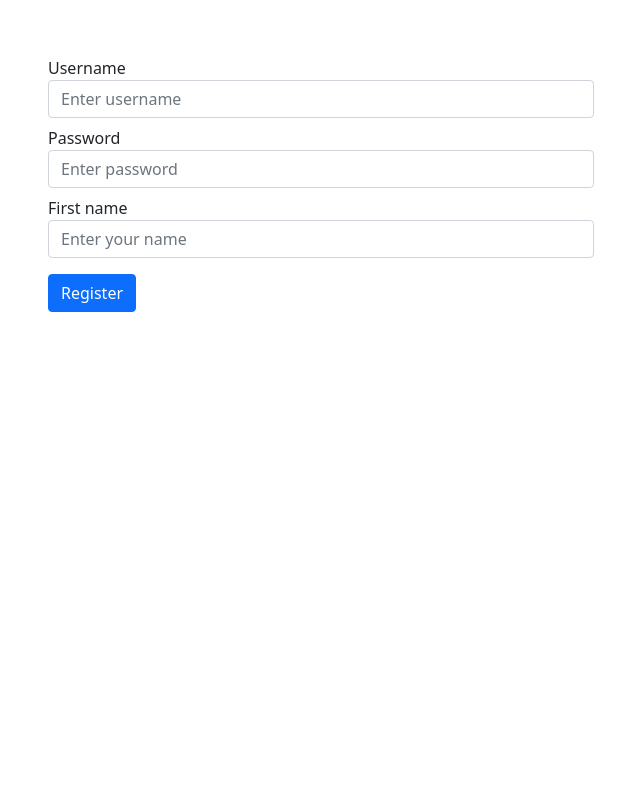
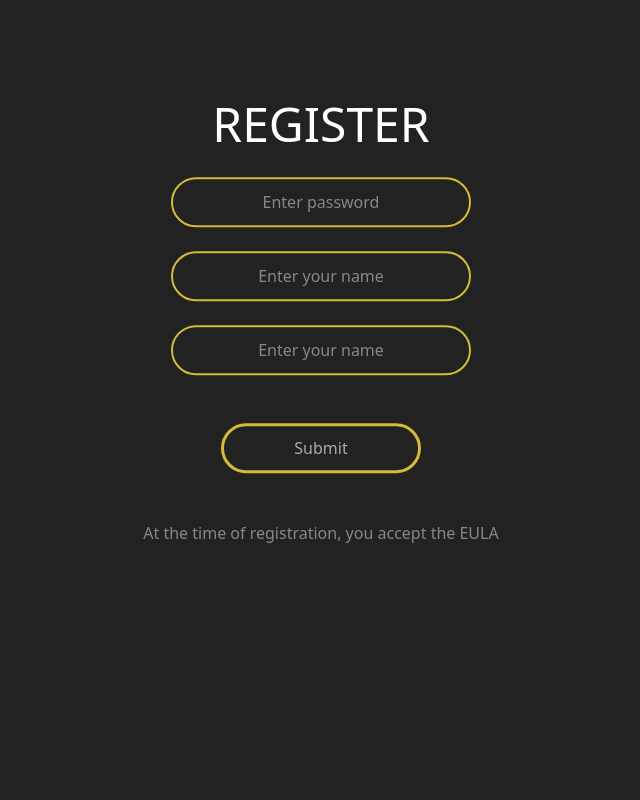
Before and after one commit to Arsenowy/famatech-backend, a PHP site: page /admin/register.php in a window 1280 px wide. Shown: the whole page, without its empty margins (319-959 px from the left). Run offline with PHP 8.4, Linux system fonts and the light colour scheme; some libraries are stand-ins or nearby versions.

Commit message:
Add design of login, register pages

```diff
--- a/src/admin/includes/header.php
+++ b/src/admin/includes/header.php
@@ -10,6 +10,7 @@
     <meta name="viewport" content="width=device-width, initial-scale=1.0">
     <title>Document</title>
     <link href="https://cdn.jsdelivr.net/npm/bootstrap@5.0.0-beta2/dist/css/bootstrap.min.css" rel="stylesheet" integrity="sha384-BmbxuPwQa2lc/FVzBcNJ7UAyJxM6wuqIj61tLrc4wSX0szH/Ev+nYRRuWlolflfl" crossorigin="anonymous">
+    <link rel="stylesheet" href="style.css">
 </head>
 
 <body>
--- a/src/admin/register.php
+++ b/src/admin/register.php
@@ -26,26 +26,24 @@ if (isset($_POST['create'])) {
 
 ?>
 
-<div class="container">
-    <div class="row d-flex justify-content-center my-5">
-        <div class="col-6">
+<div class="form_container">
+	<div class="form_row">
 		<form method="POST">
-                <h4 class="bg-danger"><?php echo $the_message ?></h4>
+			<h1 class="form_title">Register</h1>
 			<div class="form-group my-2">
-                    <label for="username">Username</label>
-                    <input type="text" name="username" class="form-control" placeholder="Enter username" value="<?php echo htmlentities($username) ?>">
+				<input autocomplete="off" type="text" name="username" class="form-control form-input bg-color-dark form-yellow" placeholder="Enter password" value="<?php echo htmlentities($password) ?>">
 			</div>
 			<div class="form-group my-2">
-                    <label for="password">Password</label>
-                    <input type="password" name="password" class="form-control" placeholder="Enter password" value="<?php echo htmlentities($password) ?>">
+				<input type="password" name="password" class="form-control form-input bg-color-dark form-yellow" placeholder="Enter your name" value="<?php echo htmlentities($password) ?>">
 			</div>
             <div class="form-group my-2">
-                    <label for="first_name">First name</label>
-                    <input type="text" name="first_name" class="form-control" placeholder="Enter your name" value="<?php echo htmlentities($password) ?>">
+                <input autocomplete="off" type="text" name="first_name" class="form-control form-input bg-color-dark form-yellow" placeholder="Enter your name" value="<?php echo htmlentities($password) ?>">
 			</div>
-                <button type="submit" name="create" class="btn btn-primary my-2">Register</button>
+			<button type="submit" name="create" class="form-control form-btn my-5 form-yellow">Submit</button>
+            <div class="form-group text-center">
+				<a class="form-link" href="register.php">At the time of registration, you accept the EULA</a>
+			</div>
 		</form>
-        </div>
 	</div>
 </div>
 
--- /dev/null
+++ b/src/admin/style.css
@@ -0,0 +1,120 @@
+body {
+    background-color: #222;
+}
+/* login page */
+.bg-color-dark {
+    background-color: #222;
+}
+
+.form_container {
+    width: 100vw;
+    height: 100vh;
+}
+
+.form_row {
+    width: 500px;
+    position: relative;
+    top: 40%;
+    left: 50%;
+    transform: translate(-50%, -50%);
+}
+
+.form-control {
+    background-color: #222;
+    text-align: center;
+    border: 2px solid;
+    height: 50px;
+    width: 300px;
+    border-radius: 25px;
+    margin: 1.5rem auto;
+}
+
+.form-yellow {
+    border-color: #d4bc35;
+}
+
+.form-blue {
+    border-color: #3498db;
+}
+
+.form-input {
+    transition: all 0.5s cubic-bezier(.81,-0.64,.63,.74);
+    outline: none;
+    color: #ddd;
+}
+.form-input:focus {
+    width: 350px;
+    background-color: #222;
+    border-color: #6bd462;
+    box-shadow: none;
+    color: #ddd;
+}
+.form-input::placeholder {
+    color: #888;
+    transition: all 0.3s ease;
+}
+.form-input:focus::placeholder {
+    color: #999;
+}
+.form-btn {
+    width: 200px;
+    color: #aaa;
+    transition: 0.3s color ease;
+    border-width: 3px;
+}
+.form-btn:hover.form-blue {
+    animation: btn-blue 1s infinite;
+    color: #ccc;
+}
+.form-btn:hover.form-yellow {
+    animation: btn-yellow 1s infinite;
+    color: #ccc;
+}
+
+.form-btn:focus {
+    background: #222;
+    box-shadow: none;
+}
+
+.form_title {
+    text-align: center;
+    color: #fff;
+    text-transform: uppercase;
+    font-size: 3rem;
+    font-weight: 300;
+}
+
+.form-link {
+    text-align: center;
+    color: #888;
+    text-decoration: none;
+    transition: all 0.2s ease;
+}
+.form-link:hover {
+    color: #aaa;
+    text-decoration: none;
+
+}
+
+@keyframes btn-blue {
+	0% {
+		border-color: #3498db;
+	}
+	50% {
+        border-color: #6bd462;
+    }
+	100% {
+		border-color: #3498db;
+	}
+}
+@keyframes btn-yellow {
+	0% {
+		border-color: #d4bc35;
+	}
+	50% {
+        border-color: #6bd462;
+    }
+	100% {
+		border-color: #d4bc35;
+	}
+}
```
Also changed, not shown: src/admin/login.php (+8 -12 lines). Lines whose indentation alone changed are shown as unchanged.
